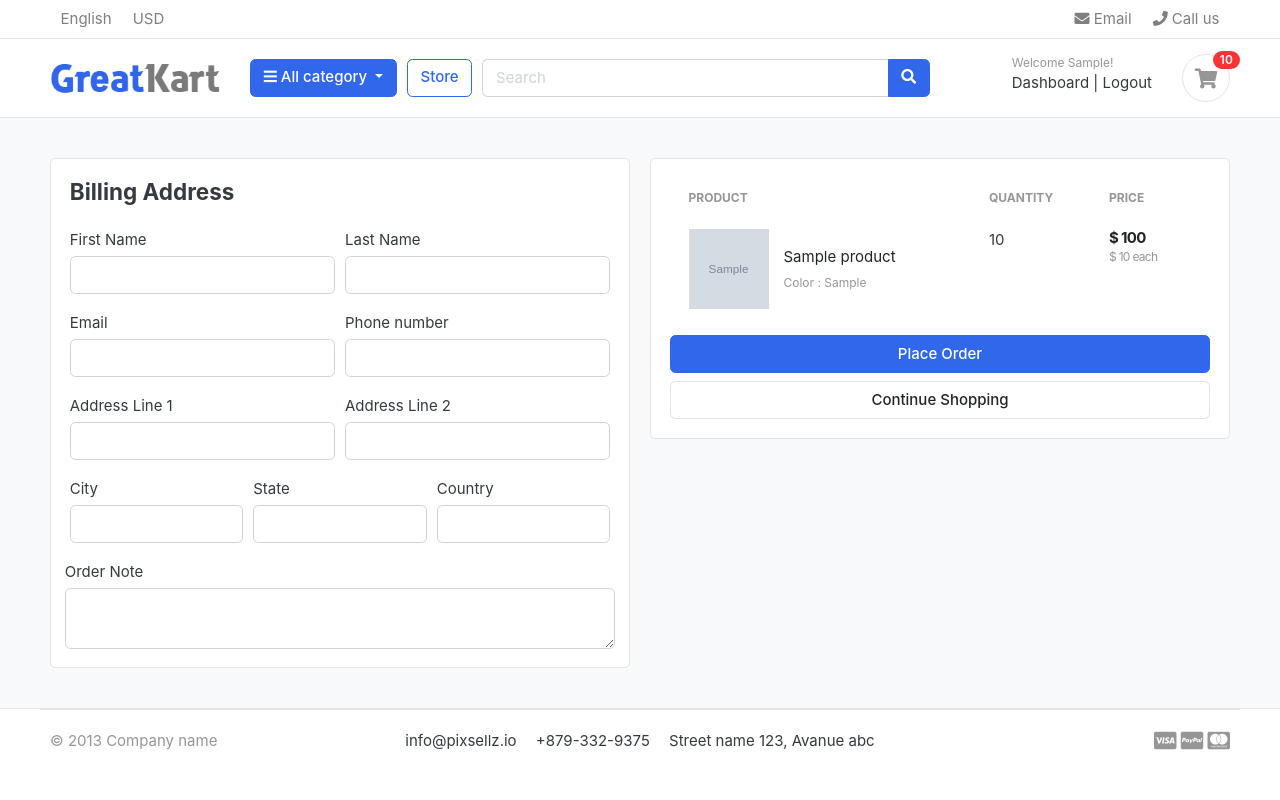
After one commit to brayansu44/greatkart-django, a Django app: page /cart/checkout/ in a window 1280 px wide. The commit adds this page. Run offline with Django 3.2, Linux system fonts and the light colour scheme; a user stored in the database is signed in; tables that the repository leaves empty hold one stand-in row (values such as "Sample post"); grey boxes marked "Sample" are stand-in pictures; some libraries are stand-ins or nearby versions; some web fonts are replaced.

Commit message:
handled cart and checkout page for the logged in users

```diff
--- a/carts/context_processors.py
+++ b/carts/context_processors.py
@@ -8,7 +8,10 @@ def counter(request):
     else:
         try:
             cart = Cart.objects.filter(cart_id=_cart_id(request))
-            cart_items = CartItem.objects.all().filter(cart=cart[:1], is_active=True)
+            if request.user.is_authenticated:
+                cart_items = CartItem.objects.all().filter(user=request.user, is_active=True)
+            else:
+                cart_items = CartItem.objects.all().filter(cart=cart[:1], is_active=True)
             for cart_item in cart_items:
                 cart_count += cart_item.quantity
         except Cart.DoesNotExist:
--- a/carts/models.py
+++ b/carts/models.py
@@ -1,5 +1,6 @@
 from django.db import models
 from store.models import Product, Variation
+from accounts.models import Account
 
 # Create your models here.
 
@@ -11,9 +12,10 @@ class Cart(models.Model):
         return self.cart_id
 
 class CartItem(models.Model):
+    user        = models.ForeignKey(Account, on_delete=models.CASCADE, null=True)
     product     = models.ForeignKey(Product, on_delete=models.CASCADE)
     variations  = models.ManyToManyField(Variation, blank=True)
-    cart        = models.ForeignKey(Cart, on_delete=models.CASCADE)
+    cart        = models.ForeignKey(Cart, on_delete=models.CASCADE, null=True)
     quantity    = models.IntegerField()
     is_active   = models.BooleanField(default=True)
 
--- a/carts/urls.py
+++ b/carts/urls.py
@@ -6,4 +6,6 @@ urlpatterns = [
     path('add_cart/<int:product_id>/', views.add_cart, name='add_cart'),
     path('remove_cart/<int:product_id>/<int:cart_item_id>/', views.remove_cart, name='remove_cart'),
     path('remove_cart_item/<int:product_id>/<int:cart_item_id>/', views.remove_cart_item, name='remove_cart_item'),
+
+    path('checkout/', views.checkout, name='checkout')
 ]
--- a/carts/views.py
+++ b/carts/views.py
@@ -2,7 +2,8 @@ from django.shortcuts import render, redirect, get_object_or_404
 from store.models import Product, Variation
 from .models import Cart, CartItem
 from django.core.exceptions import ObjectDoesNotExist
-from django.http import HttpResponse
+from django.contrib.auth.decorators import login_required
+#from django.http import HttpResponse
 
 
 # Create your views here.
@@ -14,76 +15,139 @@ def _cart_id(request):
     return cart
 
 def add_cart(request, product_id):
+    current_user = request.user
     product = Product.objects.get(id=product_id) # get the product
-    product_variation = []
-    if request.method == 'POST':
-        for item in request.POST:
-            key = item
-            value = request.POST[key]
+    # If the user is authenticated
+    if current_user.is_authenticated:
+        product_variation = []
+        if request.method == 'POST':
+            for item in request.POST:
+                key = item
+                value = request.POST[key]
 
-            try:
-                variation = Variation.objects.get(product=product, variation_category__iexact=key, variation_value__iexact=value)
-                product_variation.append(variation)
-            except:
-                pass
+                try:
+                    variation = Variation.objects.get(product=product, variation_category__iexact=key, variation_value__iexact=value)
+                    product_variation.append(variation)
+                except:
+                    pass
 
-    try:
-        cart = Cart.objects.get(cart_id=_cart_id(request)) # get the cart using the card_id present in the session
-    except Cart.DoesNotExist:
-        cart = Cart.objects.create(
+        is_cart_item_exists = CartItem.objects.filter(product=product, user=current_user).exists()
+        if is_cart_item_exists:
+            cart_item = CartItem.objects.filter(product=product, user=current_user)
+            # existing variations -> database
+            # current variation -> product_variation
+            # item_id -> database
+            ex_var_list = []
+            id = []
+            for item in cart_item:
+                existing_variation = item.variations.all()
+                ex_var_list.append(list(existing_variation))
+                id.append(item.id)
+
+            if product_variation in ex_var_list:
+                # increase the cart item quantity
+                index = ex_var_list.index(product_variation)
+                item_id = id[index]
+                item = CartItem.objects.get(product=product, id=item_id)
+                item.quantity += 1
+                item.save()
+            else:
+                # create a new cart item
+                item = CartItem.objects.create(
+                    product = product,
+                    user = current_user,
+                    quantity = 1,
+                )
+                if len(product_variation) > 0:
+                    item.variations.clear()
+                    item.variations.add(*product_variation)
+                item.save()
+        else:
+            cart_item = CartItem.objects.create(
+                product = product,
+                user = current_user,
+                quantity = 1,
+            )
+            if len(product_variation) > 0:
+                cart_item.variations.clear()
+                cart_item.variations.add(*product_variation)
+            cart_item.save()
+
+        return redirect('cart')
+    # if the user is not authenticated
+    else:
+        product_variation = []
+        if request.method == 'POST':
+            for item in request.POST:
+                key = item
+                value = request.POST[key]
+
+                try:
+                    variation = Variation.objects.get(product=product, variation_category__iexact=key, variation_value__iexact=value)
+                    product_variation.append(variation)
+                except:
+                    pass
+
+        try:
+            cart = Cart.objects.get(cart_id=_cart_id(request)) # get the cart using the card_id present in the session
+        except Cart.DoesNotExist:
+            cart = Cart.objects.create(
                 cart_id = _cart_id(request)
-        )
-    cart.save()
+            )
+        cart.save()
 
-    is_cart_item_exists = CartItem.objects.filter(product=product, cart=cart).exists()
-    if is_cart_item_exists:
-        cart_item = CartItem.objects.filter(product=product, cart=cart)
-        # existing variations -> database
-        # current variation -> product_variation
-        # item_id -> database
-        ex_var_list = []
-        id = []
-        for item in cart_item:
-            existing_variation = item.variations.all()
-            ex_var_list.append(list(existing_variation))
-            id.append(item.id)
+        is_cart_item_exists = CartItem.objects.filter(product=product, cart=cart).exists()
+        if is_cart_item_exists:
+            cart_item = CartItem.objects.filter(product=product, cart=cart)
+            # existing variations -> database
+            # current variation -> product_variation
+            # item_id -> database
+            ex_var_list = []
+            id = []
+            for item in cart_item:
+                existing_variation = item.variations.all()
+                ex_var_list.append(list(existing_variation))
+                id.append(item.id)
 
-        if product_variation in ex_var_list:
-            # increase the cart item quantity
-            index = ex_var_list.index(product_variation)
-            item_id = id[index]
-            item = CartItem.objects.get(product=product, id=item_id)
-            item.quantity += 1
-            item.save()
+            if product_variation in ex_var_list:
+                # increase the cart item quantity
+                index = ex_var_list.index(product_variation)
+                item_id = id[index]
+                item = CartItem.objects.get(product=product, id=item_id)
+                item.quantity += 1
+                item.save()
+            else:
+                # create a new cart item
+                item = CartItem.objects.create(
+                    product = product,
+                    cart = cart,
+                    quantity = 1,
+                )
+                if len(product_variation) > 0:
+                    item.variations.clear()
+                    item.variations.add(*product_variation)
+                item.save()
         else:
-            # create a new cart item
-            item = CartItem.objects.create(
+            cart_item = CartItem.objects.create(
                 product = product,
                 cart = cart,
                 quantity = 1,
             )
             if len(product_variation) > 0:
-                item.variations.clear()
-                item.variations.add(*product_variation)
-            item.save()
-    else:
-        cart_item = CartItem.objects.create(
-            product = product,
-            cart = cart,
-            quantity = 1,
-        )
-        if len(product_variation) > 0:
-            cart_item.variations.clear()
-            cart_item.variations.add(*product_variation)
-        cart_item.save()
+                cart_item.variations.clear()
+                cart_item.variations.add(*product_variation)
+            cart_item.save()
 
-    return redirect('cart')
+        return redirect('cart')
 
 def remove_cart(request, product_id, cart_item_id):
-    cart = Cart.objects.get(cart_id=_cart_id(request))
     product = get_object_or_404(Product, id=product_id)
     try:
-        cart_item = CartItem.objects.get(product=product, cart=cart, id=cart_item_id)
+        if request.user.is_authenticated:
+            cart_item = CartItem.objects.get(product=product, user=request.user, id=cart_item_id)
+        else:
+            cart = Cart.objects.get(cart_id=_cart_id(request))
+            cart_item = CartItem.objects.get(product=product, cart=cart, id=cart_item_id)
         if cart_item.quantity > 1:
             cart_item.quantity -= 1
             cart_item.save()
@@ -95,9 +159,12 @@ def remove_cart(request, product_id, cart_item_id):
 
 
 def remove_cart_item(request, product_id, cart_item_id):
-    cart = Cart.objects.get(cart_id=_cart_id(request))
     product = get_object_or_404(Product, id=product_id)
-    cart_item = CartItem.objects.get(product=product, cart=cart, id=cart_item_id)
+    if request.user.is_authenticated:
+        cart_item = CartItem.objects.get(product=product, user=request.user, id=cart_item_id)
+    else:
+        cart = Cart.objects.get(cart_id=_cart_id(request))
+        cart_item = CartItem.objects.get(product=product, cart=cart, id=cart_item_id)
     cart_item.delete()
     return redirect('cart')
 
@@ -107,8 +174,11 @@ def cart(request, total=0, quantity=0, cart_items=None):
     try:
         tax = 0
         grand_total = 0
-        cart = Cart.objects.get(cart_id=_cart_id(request))
-        cart_items = CartItem.objects.filter(cart=cart, is_active=True)
+        if request.user.is_authenticated:
+            cart_items = CartItem.objects.filter(user=request.user, is_active=True)
+        else:
+            cart = Cart.objects.get(cart_id=_cart_id(request))
+            cart_items = CartItem.objects.filter(cart=cart, is_active=True)
         for cart_item in cart_items:
             total += (cart_item.product.price * cart_item.quantity)
             quantity += cart_item.quantity
@@ -125,3 +195,30 @@ def cart(request, total=0, quantity=0, cart_items=None):
         'grand_total': grand_total,
     }
     return render(request, 'store/cart.html', context)
+
+@login_required(login_url='login')
+def checkout(request, total=0, quantity=0, cart_items=None):
+    try:
+        tax = 0
+        grand_total = 0
+        if request.user.is_authenticated:
+            cart_items = CartItem.objects.filter(user=request.user, is_active=True)
+        else:
+            cart = Cart.objects.get(cart_id=_cart_id(request))
+            cart_items = CartItem.objects.filter(cart=cart, is_active=True)
+        for cart_item in cart_items:
+            total += (cart_item.product.price * cart_item.quantity)
+            quantity += cart_item.quantity
+        tax = (2 * total)/100
+        grand_total = total + tax
+    except ObjectDoesNotExist:
+        pass #  just ignore
+
+    context = {
+        'total': total,
+        'quantity': quantity,
+        'cart_items': cart_items,
+        'tax': tax,
+        'grand_total': grand_total,
+    }
+    return render(request, 'store/checkout.html', context)
--- a/templates/store/cart.html
+++ b/templates/store/cart.html
@@ -69,7 +69,7 @@
 								<td>
 									<div class="price-wrap">
 										<var class="price">$ {{ cart_item.sub_total }}</var>
-										<small class="text-muted"> $ {{ cart_item.product.price }} </small>
+										<small class="text-muted"> $ {{ cart_item.product.price }} each </small>
 									</div> <!-- price-wrap .// -->
 								</td>
 								<td class="text-right">
@@ -102,7 +102,7 @@
 						<p class="text-center mb-3">
 							<img src="{% static './images/misc/payments.png' %}" height="26">
 						</p>
-						<a href="./place-order.html" class="btn btn-primary btn-block"> Checkout </a>
+						<a href="{% url 'checkout' %}" class="btn btn-primary btn-block"> Checkout </a>
 						<a href="{% url 'store' %}" class="btn btn-light btn-block">Continue Shopping</a>
 					</div> <!-- card-body.// -->
 				</div> <!-- card.// -->
--- /dev/null
+++ b/templates/store/checkout.html
@@ -0,0 +1,131 @@
+{% extends 'base.html' %}
+
+{% load static %}
+
+{% block content %}
+
+<section class="section-content padding-y bg">
+	<div class="container">
+
+		<!-- ============================ COMPONENT 1 ================================= -->
+
+		<div class="row">
+			<aside class="col-lg-6">
+				<div class="card">
+					<div class="card-body">
+                        <h4 class="card-title mb-4">Billing Address</h4>
+                        <form action="" method="POST">
+                            {% csrf_token %}
+                            <div class="form-row">
+                                <div class="col form-group">
+                                    <label for="">First Name</label>
+                                    <input type="text" name="first_name" class="form-control" required>
+                                </div>
+                                <div class="col form-group">
+                                    <label for="">Last Name</label>
+                                    <input type="text" name="last_name" class="form-control" required>
+                                </div>
+                            </div>
+                            <div class="form-row">
+                                <div class="col form-group">
+                                    <label for="">Email</label>
+                                    <input type="email" name="email" class="form-control" required>
+                                </div>
+                                <div class="col form-group">
+                                    <label for="">Phone number</label>
+                                    <input type="text" name="phone" class="form-control" required>
+                                </div>
+                            </div>
+                            <div class="form-row">
+                                <div class="col form-group">
+                                    <label for="">Address Line 1</label>
+                                    <input type="text" name="address_line_1" class="form-control" required>
+                                </div>
+                                <div class="col form-group">
+                                    <label for="">Address Line 2</label>
+                                    <input type="text" name="address_line_2" class="form-control">
+                                </div>
+                            </div>
+                            <div class="form-row">
+                                <div class="col form-group">
+                                    <label for="">City</label>
+                                    <input type="text" name="city" class="form-control" required>
+                                </div>
+                                <div class="col form-group">
+                                    <label for="">State</label>
+                                    <input type="text" name="state" class="form-control" required>
+                                </div>
+                                <div class="col form-group">
+                                    <label for="">Country</label>
+                                    <input type="text" name="country" class="form-control" required>
+                                </div>
+                            </div>
+                            <div class="form-row">
+                                <label for="">Order Note</label>
+                                <textarea name="order_note" rows="2" class="form-control" ></textarea>
+                            </div>
+                    </div>
+				</div> <!-- card.// -->
+
+			</aside> <!-- col.// -->
+			<aside class="col-lg-6">
+
+				<div class="card">
+					<div class="card-body">
+						<table class="table table-borderless table-shopping-cart">
+                            <thead class="text-muted">
+                                <tr class="small text-uppercase">
+                                    <th scope="col">Product</th>
+                                    <th scope="col" width="120">Quantity</th>
+                                    <th scope="col" width="120">Price</th>
+                                </tr>
+                            </thead>
+                            <tbody>
+                                {% for cart_item in cart_items %}
+                                <tr>
+                                    <td>
+                                        <figure class="itemside align-items-center">
+                                            <div class="aside"><img src="{{ cart_item.product.image.url }}" class="img-sm">
+                                            </div>
+                                            <figcaption class="info">
+                                                <a href="{{ cart_item.product.get_url }}" class="title text-dark">{{cart_item.product.product_name }}</a>
+                                                <p class="text-muted small">
+                                                    {% if cart_item.variations.all %}
+                                                    {% for item in cart_item.variations.all %}
+                                                        {{ item.variation_category | capfirst }} : {{ item.variation_value | capfirst }} <br>
+                                                    {% endfor %}
+                                                    {% endif %}
+                                                </p>
+                                            </figcaption>
+                                        </figure>
+                                    </td>
+                                    <td>
+                                        <label for="">{{ cart_item.quantity }}</label>
+                                    </td>
+                                    <td>
+                                        <div class="price-wrap">
+                                            <var class="price">$ {{ cart_item.sub_total }}</var>
+                                            <small class="text-muted"> $ {{ cart_item.product.price }} each </small>
+                                        </div> <!-- price-wrap .// -->
+                                    </td>
+                                </tr>
+                                {% endfor %}
+                            </tbody>
+                        </table>
+                        <button type="submit" class="btn btn-primary btn-block"> Place Order </button>
+						<a href="{% url 'store' %}" class="btn btn-light btn-block">Continue Shopping</a>
+                    </form>
+					</div> <!-- card-body.// -->
+				</div> <!-- card.// -->
+
+			</aside> <!-- col.// -->
+
+
+		</div> <!-- row.// -->
+		<!-- ============================ COMPONENT 1 END .// ================================= -->
+
+	</div> <!-- container .//  -->
+</section>
+<!-- ========================= SECTION CONTENT END// ========================= -->
+
+{% endblock %}
```
Also changed, not shown: accounts/views.py (+56 -1 lines), carts/migrations/0003_cartitem_user_alter_cartitem_cart.py (added).
